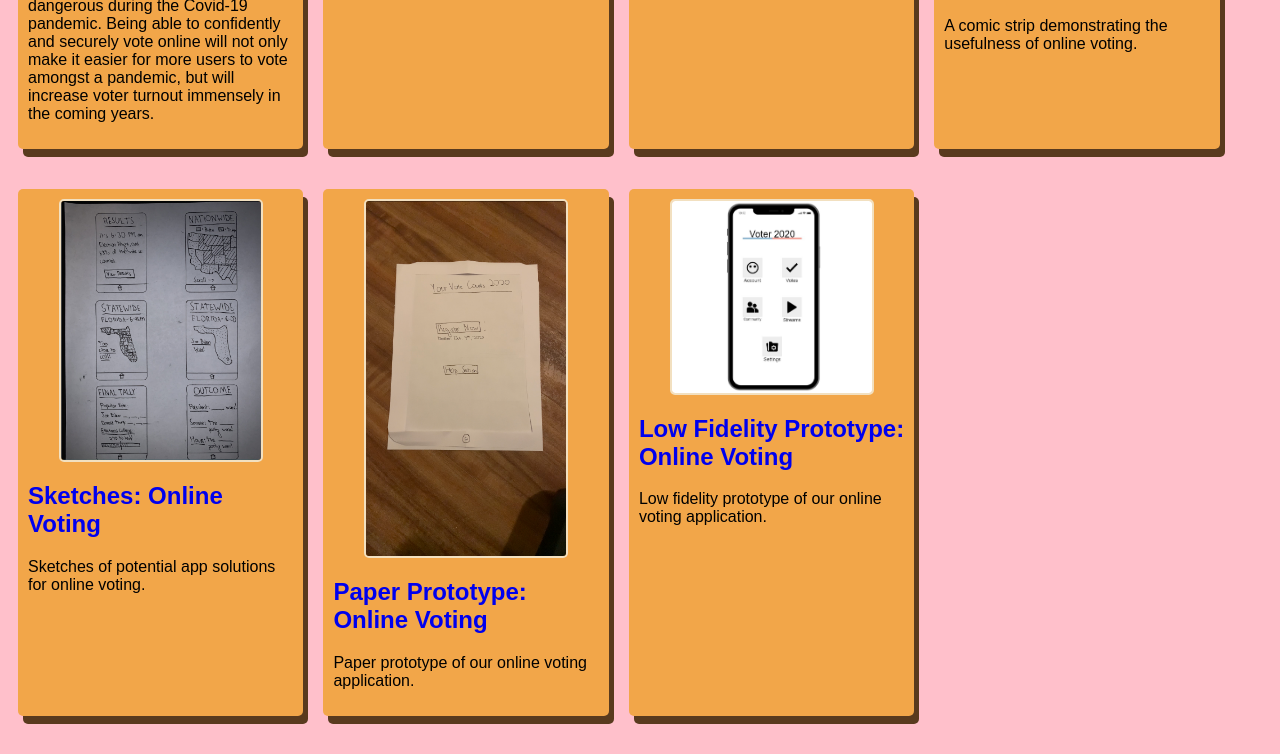
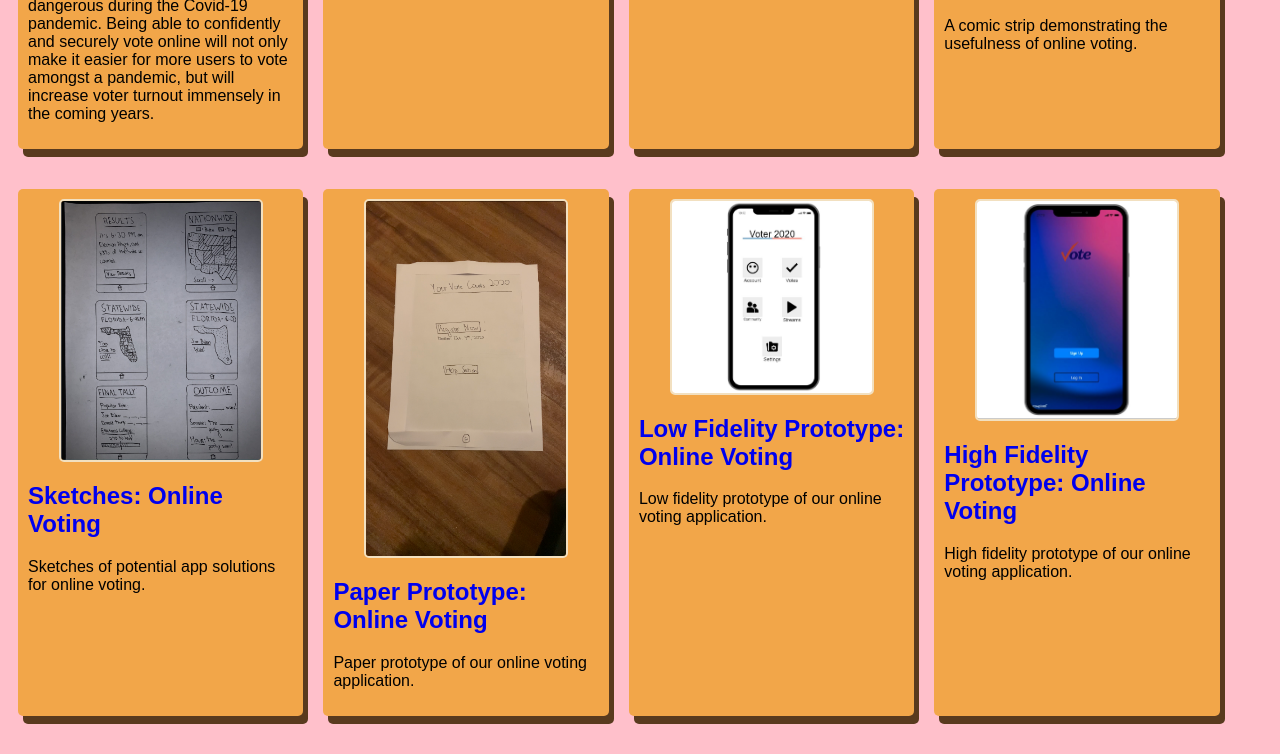
Before and after one commit to chris-moore-dev/web-dev-csce-190, a plain HTML site: page index.html in a window 1280 px wide. Shown: the part 441-1195 px from the top of the page. Drawn offline with Linux system fonts and the light colour scheme.

Commit message:
Add files via upload

```diff
--- a/index.html
+++ b/index.html
@@ -85,6 +85,18 @@
                     </p>
                 </section>
             </section>
+
+             <!-- High Fidelity Prototype -->
+             <section class="assignment">
+                <a href="files/High Fidelity Prototype/index.html"> <img src="images/High Fidelity Prototype.JPG"> </a>
+                <section class="ass-details">
+                    <a href="files/High Fidelity Prototype/index.html"> <h2> High Fidelity Prototype: Online Voting</h2> </a>
+                    <p>
+                        High fidelity prototype of our online voting application.
+                    </p>
+                </section>
+            </section>
+
         </div>
 
     </body>
```
